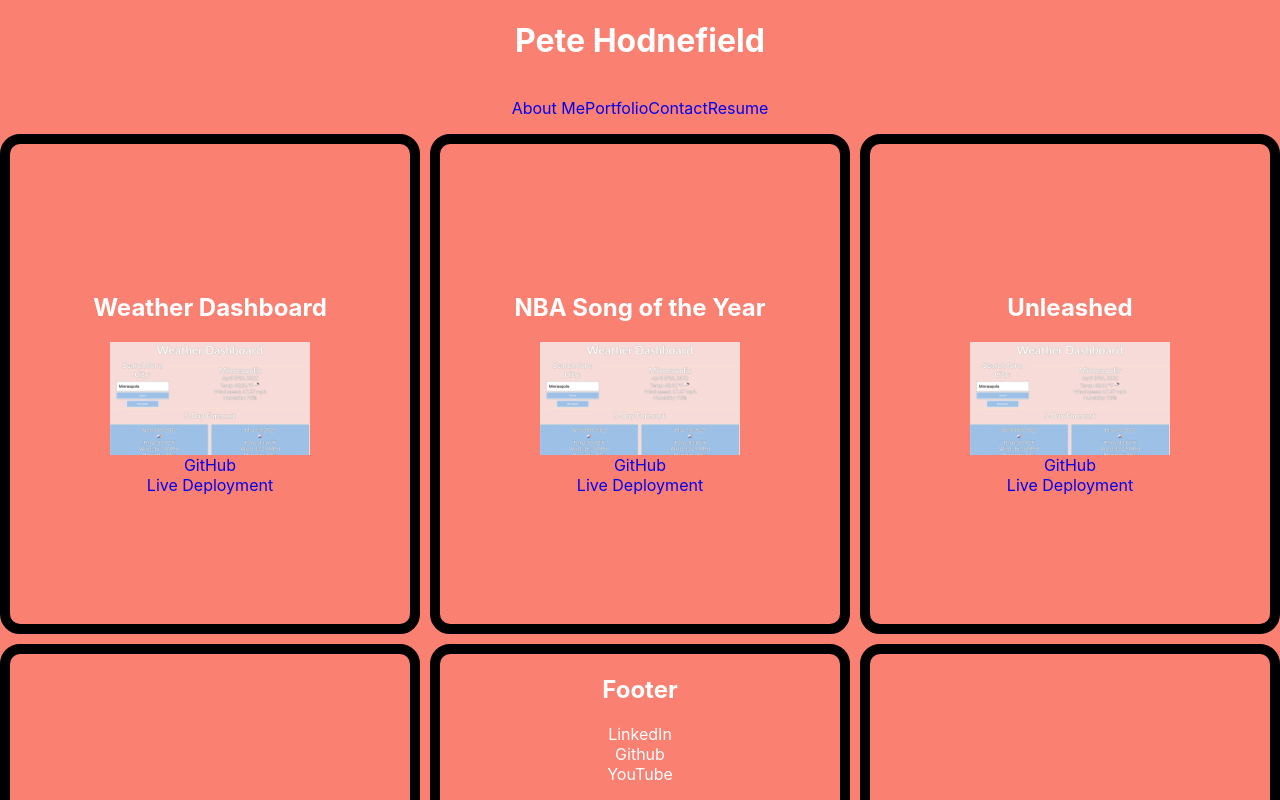
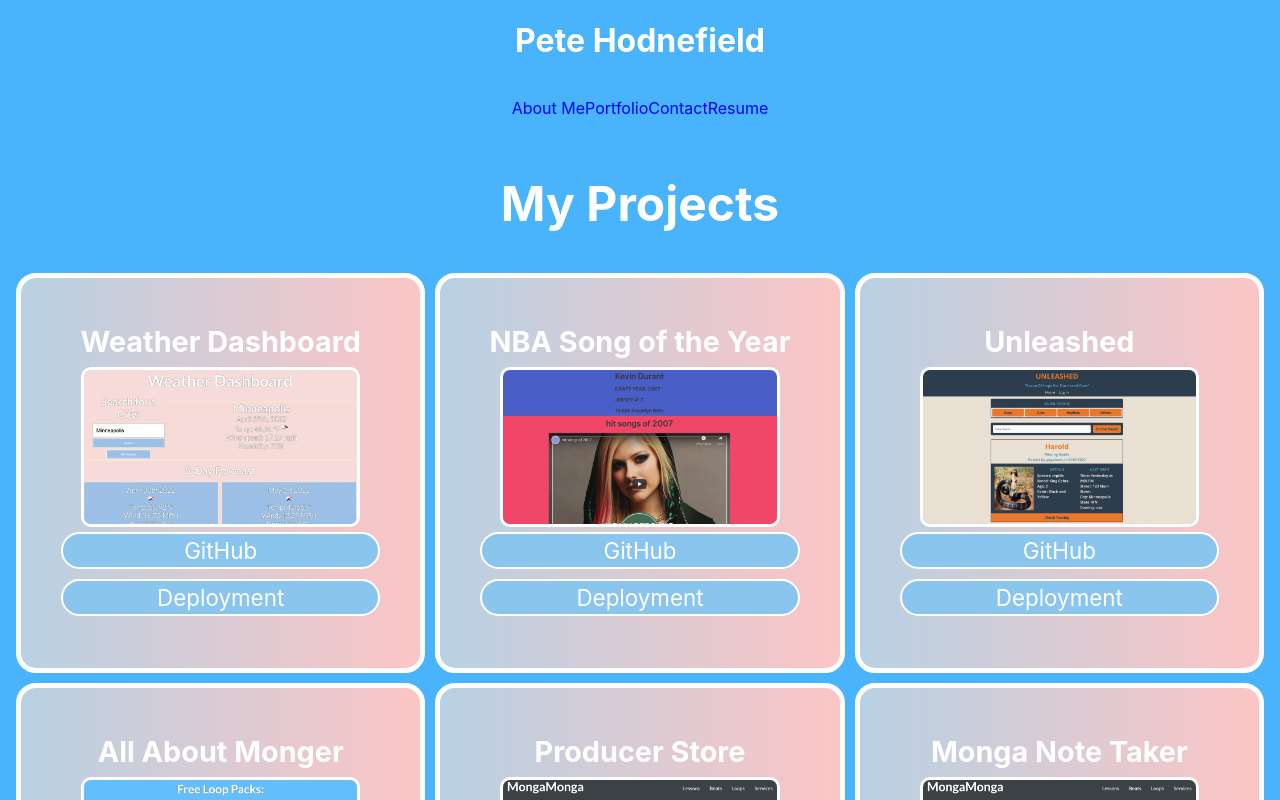
Before and after one commit to petehodnefield/wonderfolio, a React (Create React App) app: page / in a window 1280 px wide. Shown: the top 800 px of the page. Built offline with nearby package versions, Linux system fonts and the light colour scheme.

Commit message:
added styling to the projects and the grid container

```diff
--- a/src/components/Project/index.js
+++ b/src/components/Project/index.js
@@ -1,59 +1,66 @@
 import React, {useState} from 'react'
-import photo from '../../assets/images/weather-img.jpg'
+import weather from '../../assets/images/weather-img.jpg'
+import unleashed from '../../assets/images/unleashed.jpg'
+import nba from '../../assets/images/nba-img.jpg'
+import beatStore from '../../assets/images/beat-store.jpg'
+import loops from '../../assets/images/loops-img.jpg'
 
 function Project() {
     const [projects] = useState([
         {
             name: "Weather Dashboard",
-            image: photo,
-            github: "https://www.google.com",
-            liveDeployment: "https://www.google.com",
+            image: weather,
+            github: "https://github.com/petehodnefield/weather-dashboard",
+            liveDeployment: "https://github.com/petehodnefield/weather-dashboard",
         },
         {
             name: "NBA Song of the Year",
-            image: photo,
-            github: "https://www.google.com",
-            liveDeployment: "https://www.google.com",
+            image: nba,
+            github: "https://github.com/Undisputed06/nba-song-of-the-year",
+            liveDeployment: "https://undisputed06.github.io/nba-song-of-the-year/",
         },
         {
             name: "Unleashed",
-            image: photo,
-            github: "https://www.google.com",
-            liveDeployment: "https://www.google.com",
+            image: unleashed,
+            github: "https://github.com/MegGedde/Unleashed",
+            liveDeployment: "https://unleashed-pets-finder.herokuapp.com/",
         },
         {
-            name: "Weather Dashboard",
-            image: photo,
-            github: "https://www.google.com",
-            liveDeployment: "https://www.google.com",
+            name: "All About Monger",
+            image: loops,
+            github: "https://github.com/petehodnefield/all-about-monger",
+            liveDeployment: "https://all-about-monger.herokuapp.com/",
         },
         {
-            name: "NBA Song of the Year",
-            image: photo,
-            github: "https://www.google.com",
-            liveDeployment: "https://www.google.com",
+            name: "Producer Store",
+            image: beatStore,
+            github: "https://github.com/petehodnefield/beat-store",
+            liveDeployment: "https://petehodnefield.github.io/beat-store/",
         },
         {
-            name: "Unleashed",
-            image: photo,
-            github: "https://www.google.com",
-            liveDeployment: "https://www.google.com",
+            name: "Monga Note Taker",
+            image: beatStore,
+            github: "https://github.com/petehodnefield/note-taker",
+            liveDeployment: "https://monga-note-taker.herokuapp.com/",
         },
     ])
     return (
+        <div className='grid-container'>
+            <h2 className='section-header'>My Projects</h2>
             <div className='grid'>
               {projects.map(project => (
                 <div className='project-container'>
-            <h1>{project.name}</h1>
+                <h3 className='project-title'>{project.name}</h3>
                 <img
                     src={project.image}
                     alt="a photo of yaya"
                     className='project-img'
                 />
-            <a href={project.github}>GitHub</a>
-            <a href={project.liveDeployment}>Live Deployment</a>
+                <a className='project-links' href={project.github} target='_blank'>GitHub</a>
+                <a className='project-links' href={project.liveDeployment} target='_blank'>Deployment</a>
                 </div>
               ))}
+            </div>
         </div>
     )
 }
--- a/src/styles.css
+++ b/src/styles.css
@@ -1,16 +1,29 @@
 * {
     box-sizing: border-box;
+}
+
+:root {
+    --white: #ffffff;
+    --primary: #49b3fc;
+    --secondary: #545454;
+    --tertiary: #89c5ed;
+    --quart: #D8D5DB;
+    --pint: #ADACB5;
 }
 
 
 body {
     display: flex;
-    color: white;
-    background: salmon;
+    color: var(--white);
+    background: var(--primary);
 }
 
 a {
     text-decoration: none;
+}
+
+.section-header {
+    font-size: 3rem;
 }
 
 
@@ -33,13 +46,16 @@ a {
 }
 
 /* Project styles */
+.grid-container {
+    text-align: center;
+}
 .grid {
     display: grid;
-    grid-template-columns: repeat(3, 1fr);
-    height: 60vh;
+    grid-template-columns: repeat(1, 1fr);
     column-gap: 10px;
     row-gap: 10px;
-
+    max-width: 100%;
+    margin: 1rem;
 }
 
 .project-container {
@@ -47,25 +63,50 @@ a {
     flex-direction: column;
     align-items: center;
     justify-content: center;
-    border: 10px solid black;
+    border: 5px solid #ffffff;
     border-radius: 20px;
-    height: 500px;
-}
+    height: 330px;
+    background: rgb(252,197,197);
+    background: linear-gradient(270deg, rgba(252,197,197,1) 0%, rgba(184,209,227,1) 100%);}
 
 .project-container:hover {
     transform: translatey(-1%);
     transition: .5s;
     cursor: pointer;
+    box-shadow: 0px 0px 2px 2px black;
 }
 
 .project-img {
-    max-width: 200px;
+    max-width: 70%;
+    max-height: 70%;
+    border-radius: 10px;
+    border: 3px solid #ffffff;
+}
+
+.project-title {
+    font-size: 1.8rem;
+    margin: 0 0 .5rem;
+}
+
+.project-links {
+    border-radius: 20px;
+    background: var(--tertiary);
+    color: var(--white);
+    padding: .2rem 4rem;
+    font-size: 1.4rem;
+    border: 2px solid var(--white);
+    margin: .3rem 0;
+    min-width: 80%;
+    max-width: 80%;
+}
+
+.project-links:hover {
+    background-color: var(--secondary);
 }
 
 
 .footer {
-    position: absolute;
-    bottom: 0;
+
     text-align: center;
     width: 100%;
 }
@@ -74,3 +115,42 @@ a {
     list-style: none;
     padding: 0;
 }
+
+
+@media screen and (min-width: 540px) {
+
+    .project-container {
+        height: 430px;
+
+    }
+}
+@media screen and (min-width: 768px) {
+    .grid {
+        grid-template-columns: repeat(2, 1fr);
+
+    }
+    .project-container {
+        height: 450px;
+
+    }
+}
+@media screen and (min-width: 1080px) {
+    .grid {
+        grid-template-columns: repeat(3, 1fr);
+
+    }
+    .project-container {
+        height: 400px;
+
+    }
+}
+@media screen and (min-width: 1440px) {
+    .grid {
+        grid-template-columns: repeat(3, 1fr);
+
+    }
+    .project-container {
+        height: 500px;
+
+    }
+}
```
Lines whose indentation alone changed are shown as unchanged.
